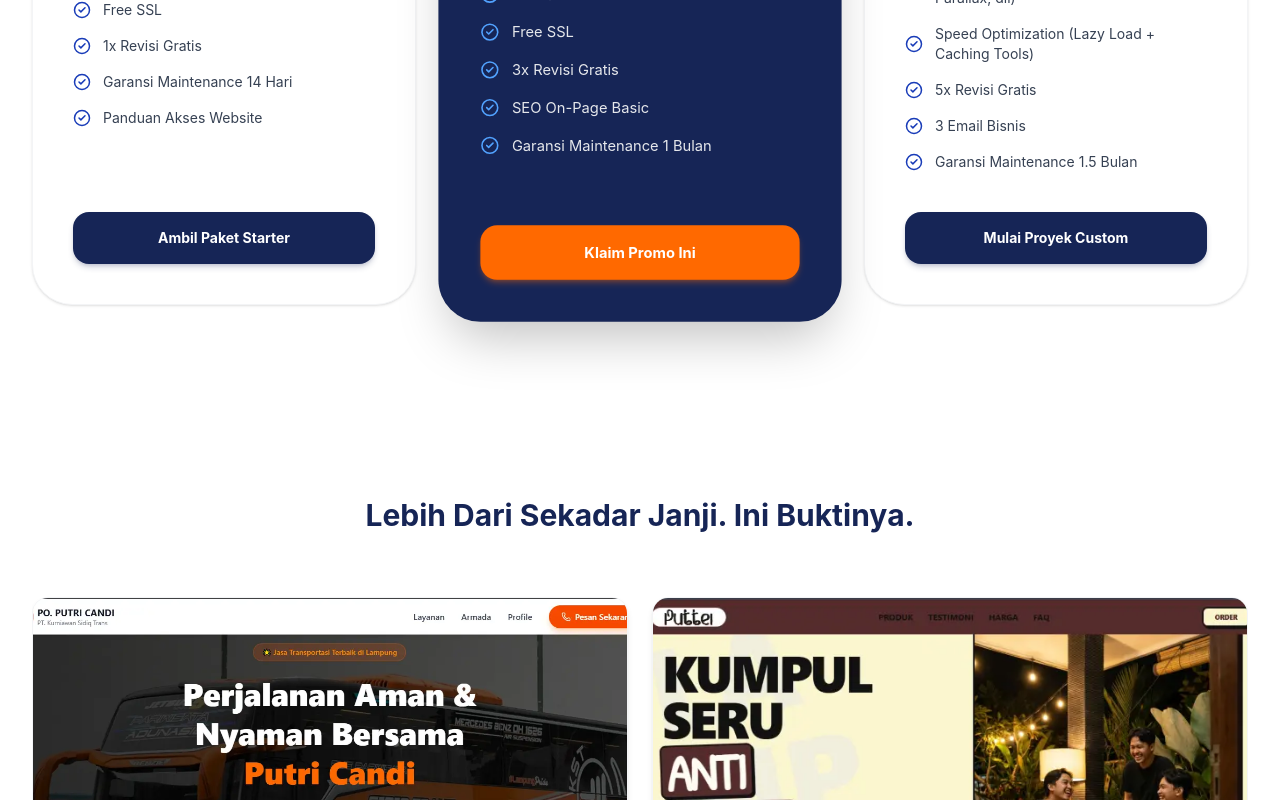
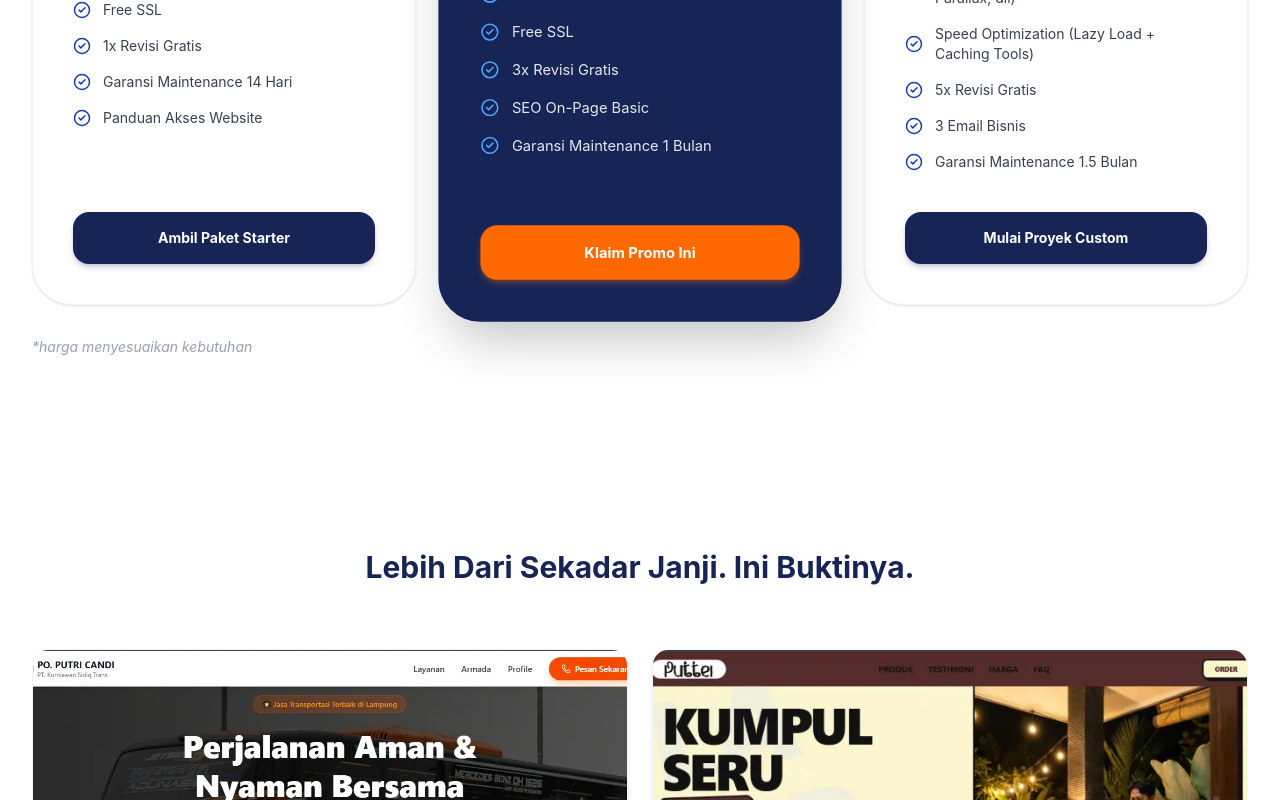
Before and after one commit to ridhoarrosyid/rirolab-web-profile, a React (Vite) app: page /landing-page-service in a window 1280 px wide. Shown: the part 2000-2800 px from the top of the page. Built offline with nearby package versions, Linux system fonts and the light colour scheme.

Commit message:
edit pesan harga

```diff
--- a/src/pages/LandingPageService.tsx
+++ b/src/pages/LandingPageService.tsx
@@ -331,6 +331,9 @@ export default function LandingPageService() {
             </div>
           ))}
         </div>
+        <p className="mt-8 text-xs text-gray-400 italic lg:text-sm">
+          *harga menyesuaikan kebutuhan
+        </p>
       </section>
 
       {/* 4. Portfolio Mini */}
```
